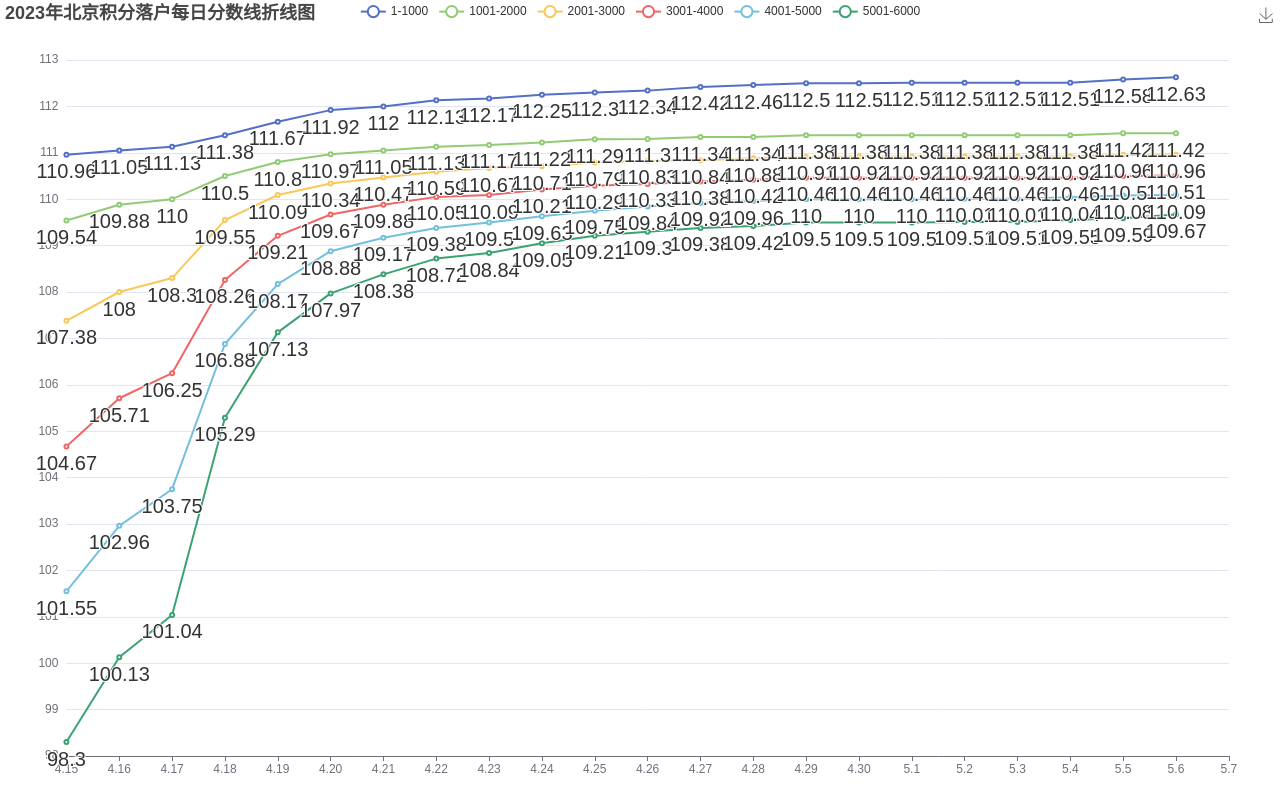
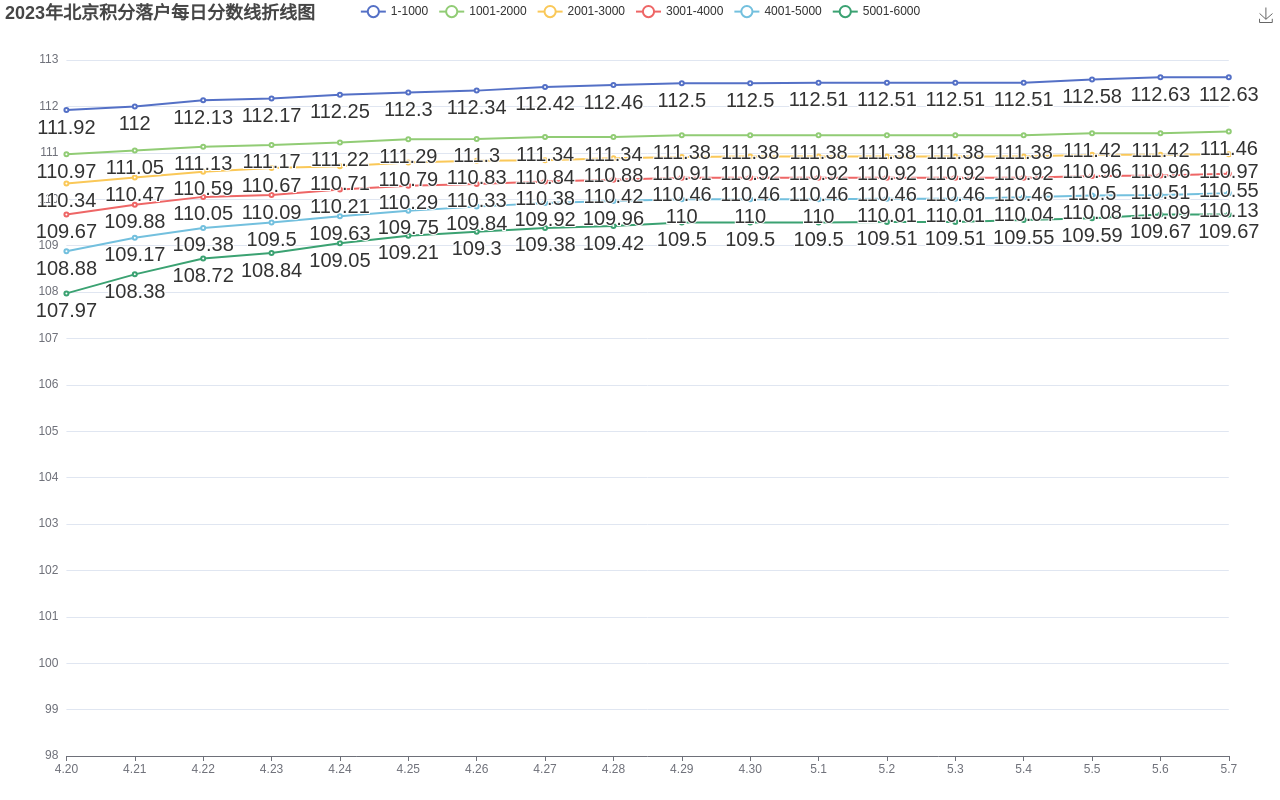
Before and after one commit to techyang/techyang.github.io, a plain HTML site: page bjjflh/2023.html in a window 1280 px wide. Drawn offline with nearby package versions, Linux system fonts and the light colour scheme.

Commit message:
20230507积分数据

```diff
--- a/bjjflh/2023.html
+++ b/bjjflh/2023.html
@@ -64,7 +64,7 @@
   xAxis: {
     type: 'category',
     boundaryGap: false,
-   // min:'4.16',
+   min:'4.20',
     data: [ '4.15', '4.16', '4.17', '4.18', '4.19', '4.20', '4.21', '4.22', '4.23' ,'4.24' ,'4.25','4.26','4.27','4.28','4.29','4.30','5.1','5.2','5.3','5.4','5.5','5.6','5.7']
   },
   yAxis: {
@@ -85,7 +85,7 @@
           fontSize: 20
         }
       },
-      data: [110.96, 111.05, 111.13,111.38,111.67,111.92,112,112.13,112.17,112.25 ,112.3,112.34,112.42,112.46,112.5,112.5,112.51,112.51,112.51,112.51,112.58,112.63]
+      data: [110.96, 111.05, 111.13,111.38,111.67,111.92,112,112.13,112.17,112.25 ,112.3,112.34,112.42,112.46,112.5,112.5,112.51,112.51,112.51,112.51,112.58,112.63,112.63]
     },
     {
       name: '1001-2000',
@@ -97,7 +97,7 @@
           fontSize: 20
         }
       },
-      data: [ 109.54, 109.88, 110,110.5,110.8,110.97,111.05 ,111.13,111.17,111.22,111.29,111.3,111.34,111.34,111.38,111.38,111.38,111.38,111.38,111.38,111.42,111.42]
+      data: [ 109.54, 109.88, 110,110.5,110.8,110.97,111.05 ,111.13,111.17,111.22,111.29,111.3,111.34,111.34,111.38,111.38,111.38,111.38,111.38,111.38,111.42,111.42,111.46]
     },
     {
       name: '2001-3000',
@@ -109,7 +109,7 @@
           fontSize: 20
         }
       },
-      data: [ 107.38, 108, 108.3,109.55,110.09 ,110.34,110.47,110.59,110.67,110.71,110.79,110.83,110.84,110.88,110.91,110.92,110.92,110.92,110.92,110.92,110.96,110.96]
+      data: [ 107.38, 108, 108.3,109.55,110.09 ,110.34,110.47,110.59,110.67,110.71,110.79,110.83,110.84,110.88,110.91,110.92,110.92,110.92,110.92,110.92,110.96,110.96,110.97]
     },
     {
       name: '3001-4000',
@@ -121,7 +121,7 @@
           fontSize: 20
         }
       },
-      data: [ 104.67, 105.71, 106.25,108.26,109.21,109.67,109.88,110.05,110.09,110.21,110.29,110.33,110.38,110.42,110.46,110.46,110.46,110.46,110.46,110.46,110.5,110.51]
+      data: [ 104.67, 105.71, 106.25,108.26,109.21,109.67,109.88,110.05,110.09,110.21,110.29,110.33,110.38,110.42,110.46,110.46,110.46,110.46,110.46,110.46,110.5,110.51,110.55]
     },
     {
       name: '4001-5000',
@@ -133,7 +133,7 @@
           fontSize: 20
         }
       },
-      data: [ 101.55, 102.96, 103.75,106.88 ,108.17,108.88,109.17,109.38,109.5,109.63,109.75,109.84,109.92,109.96,110,110,110,110.01,110.01,110.04,110.08,110.09]
+      data: [ 101.55, 102.96, 103.75,106.88 ,108.17,108.88,109.17,109.38,109.5,109.63,109.75,109.84,109.92,109.96,110,110,110,110.01,110.01,110.04,110.08,110.09,110.13]
     },
 	 {
       name: '5001-6000',
@@ -145,7 +145,7 @@
           fontSize: 20
         }
       },
-      data: [98.3, 100.13, 101.04,105.29,107.13 ,107.97,108.38,108.72,108.84,109.05,109.21,109.3,109.38,109.42,109.5,109.5,109.5,109.51,109.51,109.55,109.59,109.67]
+      data: [98.3, 100.13, 101.04,105.29,107.13 ,107.97,108.38,108.72,108.84,109.05,109.21,109.3,109.38,109.42,109.5,109.5,109.5,109.51,109.51,109.55,109.59,109.67,109.67]
     }
   ]
 };
```
